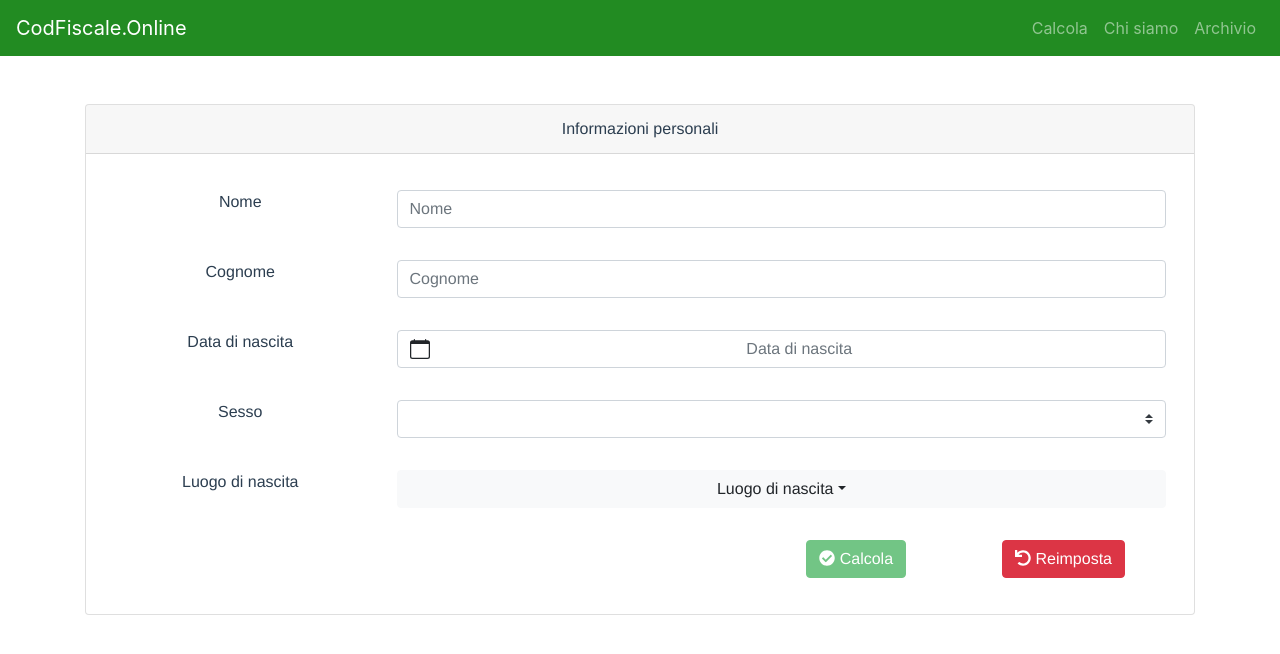
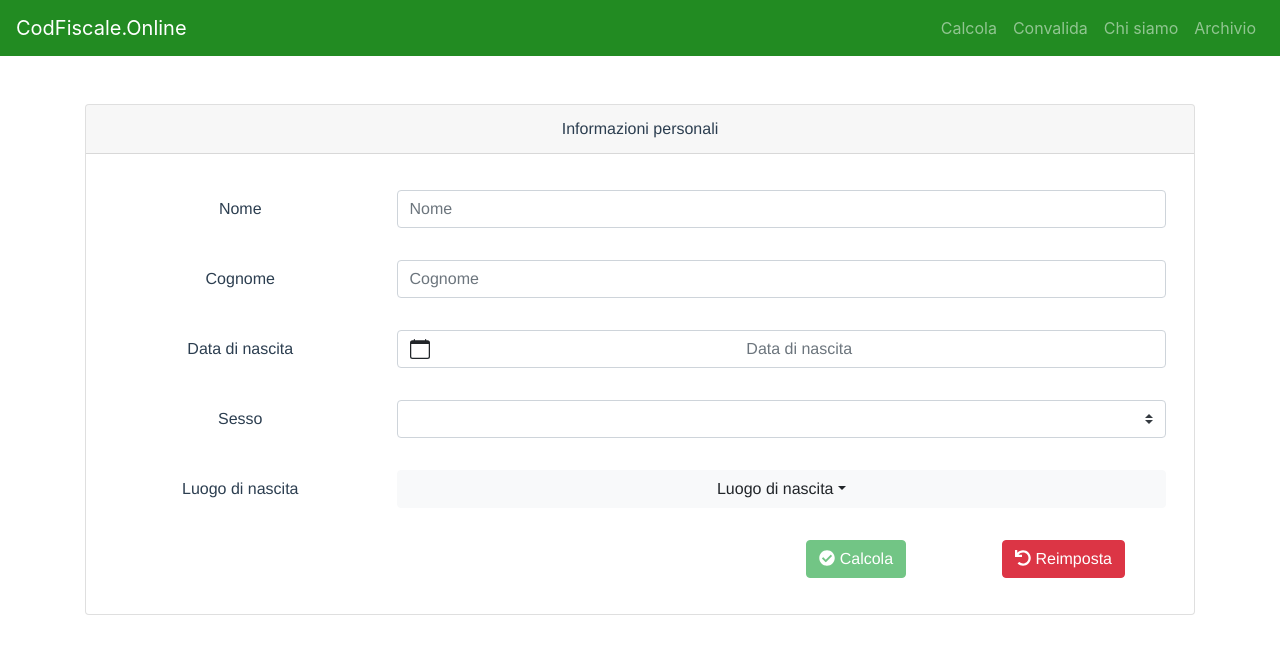
Before and after one commit to ALDamico/CodFiscale.Online, a Vue app: page / in a window 1280 px wide. Shown: the top 654 px of the page. Built offline with nearby package versions, Linux system fonts and the light colour scheme.

Commit message:
Initial version

```diff
--- a/src/components/Navbar.vue
+++ b/src/components/Navbar.vue
@@ -10,6 +10,7 @@
             <!-- Right aligned nav items -->
             <b-navbar-nav class="ml-auto">
                     <b-nav-item to="/">Calcola</b-nav-item>
+                <b-nav-item to="/validate">Convalida</b-nav-item>
                     <b-nav-item to="/about">Chi siamo</b-nav-item>
                     <b-nav-item to="/myFiscalCodes">Archivio</b-nav-item>
             </b-navbar-nav>
--- a/src/components/PersonForm.vue
+++ b/src/components/PersonForm.vue
@@ -8,11 +8,14 @@
                 Tutti i cambiamenti andranno persi!
             </b-modal>
             <div class="card">
-                <div class="card-header">Informazioni personali</div>
+                <div class="card-header">
+                    <div v-if="isValidation">Convalida</div>
+                    <div v-else>Informazioni personali</div>
+                </div>
                 <div class="card-body">
                     <div class="row p-3">
                         <div class="col-3">
-                            <label for="personNameInput">Nome</label>
+                            <label for="personNameInput" class="col-form-label">Nome</label>
                         </div>
                         <div class="col-9">
                             <b-input class="mx-2" type="text" v-model="currentPerson.name"
@@ -22,7 +25,7 @@
                     </div>
                     <div class="row p-3">
                         <div class="col-3">
-                            <label for="personSurnameInput">Cognome</label>
+                            <label for="personSurnameInput" class="col-form-label">Cognome</label>
                         </div>
                         <div class="col-9">
                             <b-input class="mx-2" type="text" v-model="currentPerson.Surname"
@@ -32,7 +35,7 @@
                     </div>
                     <div class="row p-3">
                         <div class="col-3">
-                            <label for="personBirthDateInput">Data di nascita</label>
+                            <label for="personBirthDateInput" class="col-form-label">Data di nascita</label>
                         </div>
                         <div class="col-9">
                             <b-form-datepicker class="mx-2"
@@ -44,7 +47,7 @@
                     </div>
                     <div class="row p-3">
                         <div class="col-3">
-                            <label for="personGenderInput">Sesso</label>
+                            <label for="personGenderInput" class="col-form-label">Sesso</label>
                         </div>
                         <div class="col-9">
                             <b-form-select :options="allowedGenderValues"
@@ -55,7 +58,7 @@
                     </div>
                     <div class="row p-3">
                         <div class="col-3">
-                            <label for="personBirthPlaceInput">Luogo di nascita</label>
+                            <label for="personBirthPlaceInput" class="col-form-label">Luogo di nascita</label>
                             <font-awesome-icon v-show="loading"
                                                icon="spinner"
                                                transform="rotate"
@@ -144,14 +147,16 @@
                 placesList: []
             }
         },
+        props: {
+            isValidation: {
+                type: Boolean,
+                default: false
+            }
+        },
         methods: {
             changeGender: function (selectedValue) {
                 this.selectedGender = selectedValue;
                 this.currentPerson.Gender = selectedValue;
-            },
-            changePlace: function (selectedPlace) {
-                this.currentPerson.BirthPlaceId = selectedPlace.id;
-                this.selectedPlace = selectedPlace;
             },
             confirmReset() {
                 this.$bvModal.show("modalConfirmReset");
@@ -161,7 +166,6 @@
                 this.selectedGender = null;
             },
             calculateFiscalCode() {
-                const formValues =  JSON.stringify(this.currentPerson);
                 const p = {
                     name: this.currentPerson.name,
                     surname: this.currentPerson.Surname,
@@ -171,11 +175,6 @@
                 };
                 const formData = new FormData();
                 formData.set('request', JSON.stringify(p));
-                /*if (typeof (this.currentPerson.BirthPlace.id) !== 'undefined') {
-                    formData.set('placeOfBirthId', this.currentPerson.BirthPlace.id.toString());
-                } else {
-                    formData.set('placeOfBirthId', null);
-                }*/
 
                 ax.post("fiscalCode/calculate", formData, {
                     baseURL: "https://api.codfiscale.online",
--- a/src/router/index.ts
+++ b/src/router/index.ts
@@ -28,6 +28,14 @@ const routes = [
     path: '/myFiscalCodes',
     name: 'myFiscalCodes',
     component: () => import('../views/FiscalCodeListComponent.vue')
+  },
+  {
+    path: '/validate',
+    name: 'Convalida',
+    // route level code-splitting
+    // this generates a separate chunk (about.[hash].js) for this route
+    // which is lazy-loaded when the route is visited.
+    component: () => import(/* webpackChunkName: "validate" */ '../views/Validate.vue')
   }
 ]
 
--- /dev/null
+++ b/src/views/Validate.vue
@@ -0,0 +1,17 @@
+<template>
+    <person-form is-validation></person-form>
+</template>
+
+<script>
+    import PersonForm from "../components/PersonForm";
+    export default {
+        name: "Validate",
+        components: {
+            PersonForm
+        }
+    }
+</script>
+
+<style scoped>
+
+</style>
```
Also changed, not shown: 1 other file (tests, documents, lock files or other folders).
